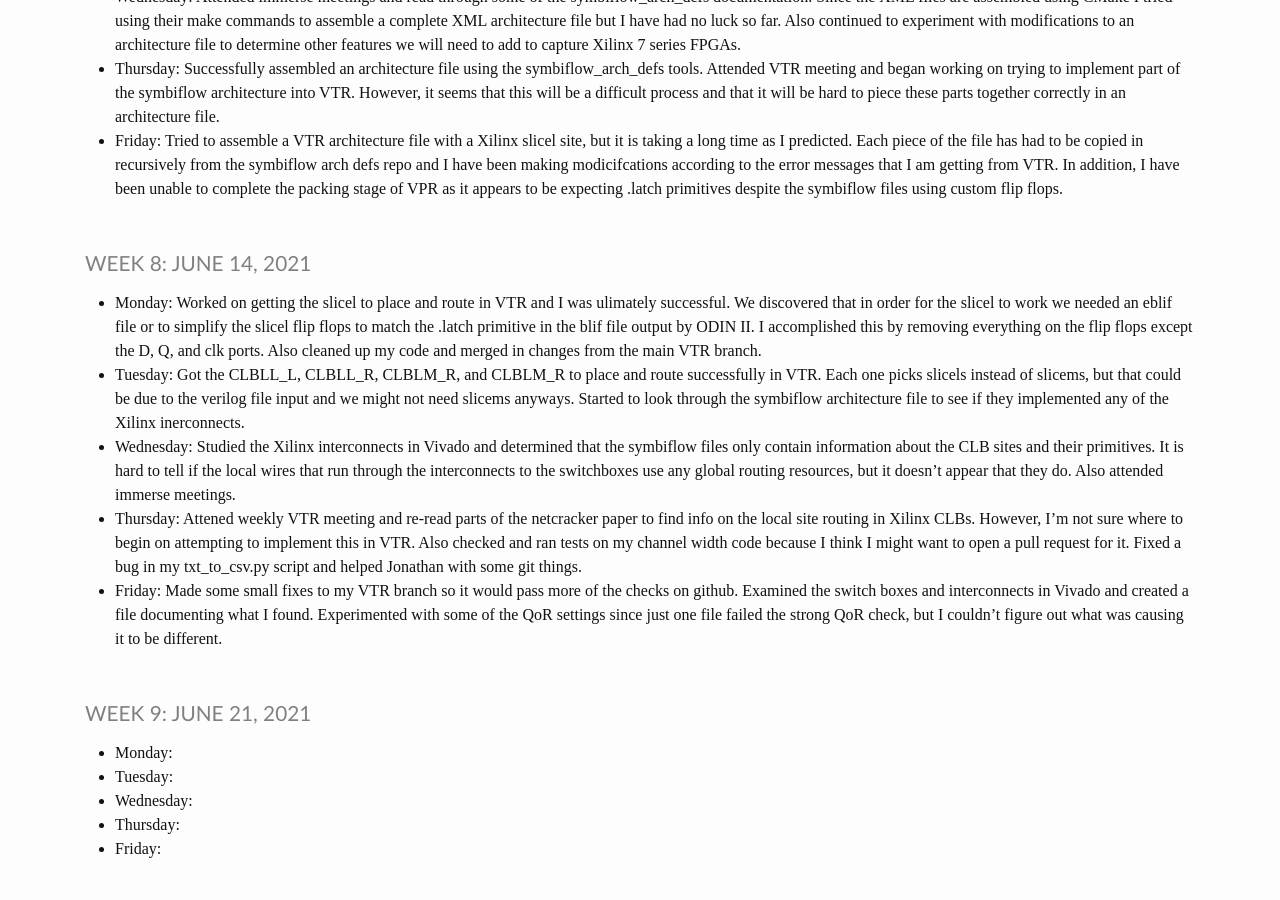
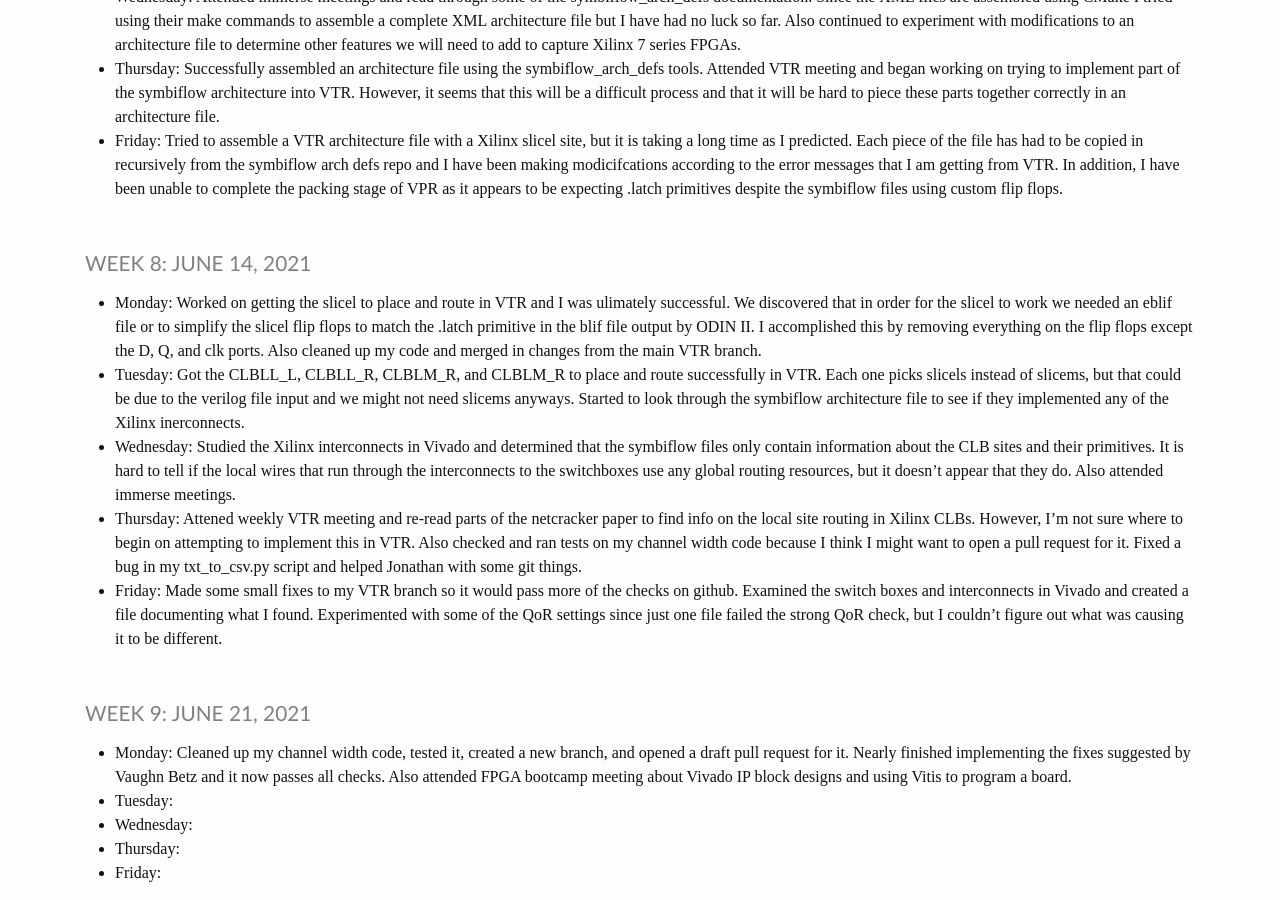
Before and after one commit to heinerb1/heinerb1.github.io, a Jekyll site: the page built from _pages/log.md, in a window 1280 px wide and 900 px high, scrolled down 2113 px. Built offline with Jekyll 4.4.1, drawn with Linux system fonts in a browser that asks for light colours; before the commit the page ends 2989 px from its top, so only the background shows below that.

Commit message:
6/21 Update

```diff
--- a/_pages/log.md
+++ b/_pages/log.md
@@ -138,7 +138,9 @@ title: IMMERSE Log
 
 ### Week 9: June 21, 2021
 
-* **Monday**:
+* **Monday**: Cleaned up my channel width code, tested it, created a new branch, and opened a draft pull request
+              for it. Nearly finished implementing the fixes suggested by Vaughn Betz and it now passes all checks.
+              Also attended FPGA bootcamp meeting about Vivado IP block designs and using Vitis to program a board.
 * **Tuesday**:
 * **Wednesday**:
 * **Thursday**:
```
